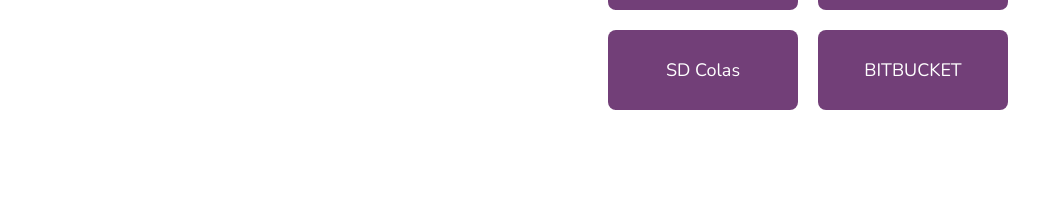
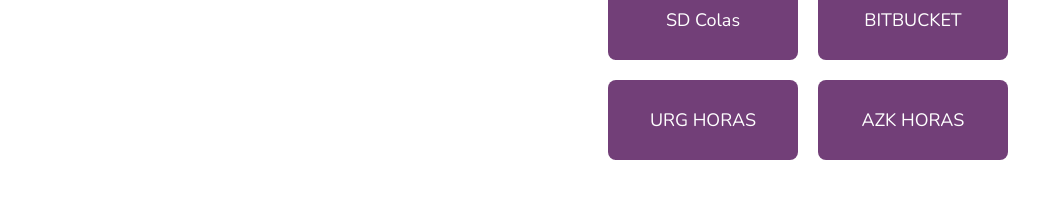
Before and after one commit to bcmfranco/desky, a Nuxt app: page / in a window 1280 px wide. Shown: the part 503-702 px from the top of the page, without its empty margins (148-1187 px from the left). Built offline with nearby package versions, Linux system fonts and the light colour scheme.

Commit message:
Add new links

```diff
--- a/src/pages/index.vue
+++ b/src/pages/index.vue
@@ -30,14 +30,18 @@
       <div class="box">
         <a href="https://bitbucket.org/codev1/workspace/overview/" target="_blank">BITBUCKET</a>
       </div>
+      <div class="box">
+        <a href="https://docs.google.com/spreadsheets/d/1KBwLndLSXm_ip4CD-5xr32FZ3hr1br4lmnjHwUONvQM/edit" target="_blank">URG HORAS</a>
+      </div>
+      <div class="box">
+        <a href="https://docs.google.com/spreadsheets/d/1oqgH_ci9RvHELqBD1pF0tuaLtrpA2ZjtU9gNAPM84Ew/edit#gid=1922020271" target="_blank">AZK HORAS</a>
+      </div>
     </div>
 
   </div>
 </template>
 
 <script>
-
-// Poner todo el header dentro de un componente, y la navbarr adentro
 
 import Brander from '../../public/components/brander.vue';
 
```
